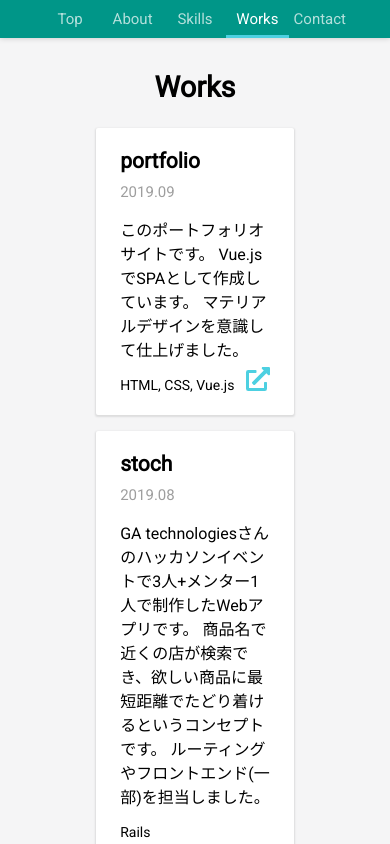
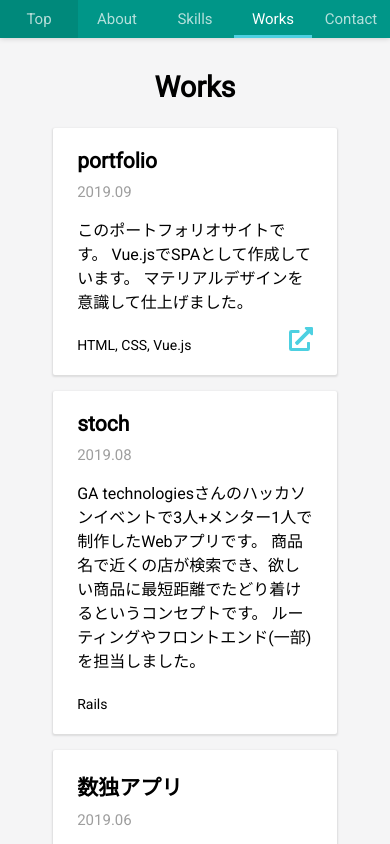
Before and after one commit to Fukkatsuso/portfolio, a Vue app: page /works in a window 390 px wide. Shown: the top 844 px of the page. Built offline with nearby package versions, Linux system fonts and the light colour scheme.

Commit message:
レスポンシブ対応

```diff
--- a/src/App.vue
+++ b/src/App.vue
@@ -24,6 +24,6 @@ export default {
 
 #app {
   font-family: 'Roboto', 'Noto Sans JP', sans-serif;
-  /* font-family: 'Avenir', Helvetica, Arial, sans-serif;*/
+  padding-bottom: 2em;
 }
 </style>
--- a/src/components/Footer.vue
+++ b/src/components/Footer.vue
@@ -4,8 +4,4 @@
 </template>
 
 <style>
-footer {
-  height: 3em;
-  margin-top: 2em;
-}
 </style>
--- a/src/components/Navigation.vue
+++ b/src/components/Navigation.vue
@@ -38,11 +38,17 @@ nav {
     margin: 0 auto;
     padding: 0;
     width: 80%;
+    @media screen and (max-width: 425px) {
+      width: 100%;
+    }
     text-align: center;
     li {
       display: table-cell;
       padding: 10px 0 0 0;
       width: 18%;
+      @media screen and (max-width: 425px) {
+        width: 20%;
+      }
     }
     li:hover {
       background-color: $secondary-color;
--- a/src/components/SkillCard.vue
+++ b/src/components/SkillCard.vue
@@ -19,11 +19,20 @@ export default {
 
 <style lang="scss">
 .skill-card {
-  text-align: left;
-  width: 40%;
+  width: 35%;
   max-width: 400px;
   margin: 0 1em 1em 1em;
   padding: 0 1.5em 0.5em 1.5em;
+  @media screen and (max-width: 767px) {
+    width: 80%;
+    max-width: 400px;
+    margin: 0 1em 1em 1em;
+    padding: 0 1.5em 0.5em 1.5em;
+  }
+}
+
+.skill-card {
+  text-align: left;
   background-color: #ffffff;
   border-radius: 2px;
   box-shadow: 0 1px 2px 1px rgba(0, 0, 0, 0.1);
--- a/src/components/WorkCard.vue
+++ b/src/components/WorkCard.vue
@@ -32,15 +32,23 @@ export default {
 
 <style lang="scss">
 .work-card {
+  width: 60%;
+  max-width: 500px;
+  margin: 0 1em 1em 1em;
+  padding: 0 1.5em 0.5em 1.5em;
+  @media screen and (max-width: 767px) {
+    width: 70%;
+    max-width: 500px;
+    margin: 0 1em 1em 1em;
+    padding: 0 1.5em 0.5em 1.5em;
+  }
+}
+.work-card {
   $primary-color: #009688;
   $secondary-color: #00897b;
   $sub-color: #4dd0e1;
   position: relative;
   text-align: left;
-  width: 50%;
-  max-width: 500px;
-  margin: 0 1em 1em 1em;
-  padding: 0 1.5em 0.5em 1.5em;
   background-color: #ffffff;
   border-radius: 2px;
   box-shadow: 0 1px 2px 1px rgba(0, 0, 0, 0.1);
@@ -54,6 +62,7 @@ export default {
   }
   .work-content {
     font-size: 16px;
+    margin-bottom: 1.5em;
   }
   .work-tech {
     font-size: 14px;
--- a/src/views/Skills.vue
+++ b/src/views/Skills.vue
@@ -54,10 +54,16 @@ export default {
 .skills-flex-container {
   width: 80%;
   margin-left: 10%;
+  @media screen and (max-width: 767px) {
+    width: 90%;
+    margin-left: 5%;
+  }
+}
+.skills-flex-container {
   display: flex;
   flex-direction: row;
   flex-wrap: wrap;
-  justify-content: space-around;
+  justify-content: center;
   align-items: stretch;
   align-content: flex-start;
 }
--- a/src/views/Works.vue
+++ b/src/views/Works.vue
@@ -75,6 +75,13 @@ export default {
 .works-flex-container {
   width: 80%;
   margin-left: 10%;
+  @media screen and (max-width: 767px) {
+    width: 90%;
+    margin-left: 5%;
+  }
+}
+
+.works-flex-container {
   display: flex;
   flex-direction: row;
   flex-wrap: wrap;
```
Also changed, not shown: 7 other files (tests, documents, lock files or other folders).
